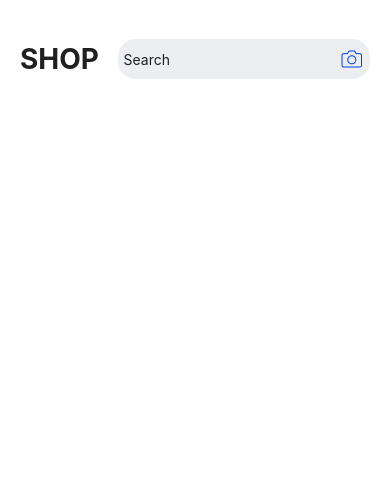
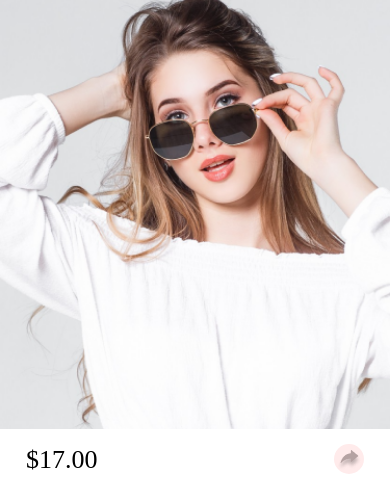
Before and after one commit to VoaquiMacbook/duAnShopping, a React Native app: screen / in a window 390 px wide. Shown: the top 479 px of the page. Built offline with nearby package versions, Linux system fonts and the light colour scheme.

Commit message:
Update App.tsx

```diff
--- a/App.tsx
+++ b/App.tsx
@@ -12,13 +12,14 @@ import {
   useColorScheme,
 } from 'react-native';
 import Shop from './src/apps/main/tabs/Home';
-import FlashSale from './src/an/FlashSale';
+
+
 
 function App(): React.JSX.Element {
 
   return (
     <SafeAreaView style={{flex:1}}>
-     <Home/>
+   <Detail/>
     </SafeAreaView>
   );
 }
```
